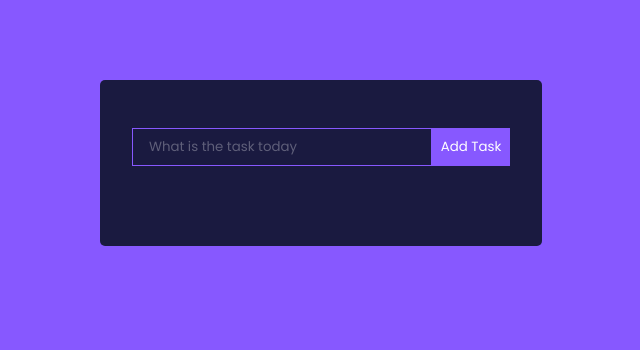
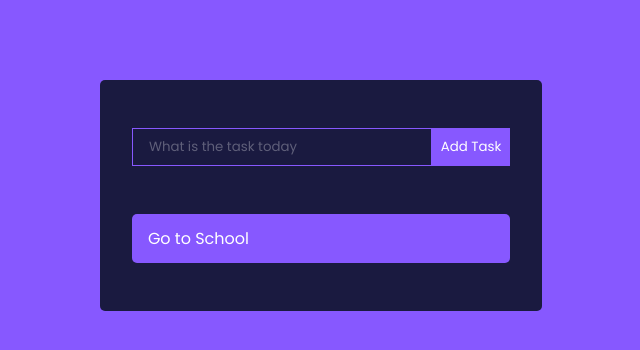
Before and after one commit to LifanZhao/todolistapp-react, a React (Create React App) app: page / in a window 1280 px wide. Shown: the top 350 px of the page, without its empty margins (319-959 px from the left). Built offline with nearby package versions, Linux system fonts and the light colour scheme.

Commit message:
update todo

```diff
--- a/src/components/Todo.js
+++ b/src/components/Todo.js
@@ -1,11 +1,15 @@
 import React from 'react'
+import { fontAwesomeIcon } from '@fortawesome/react-fontawesome'
+import { faPenToSquare } from '@fortawesome/free-regular-svg-icons'
+import { faTrash } from '@fortawesome/free-solid-svg-icons'
 
 export const Todo = () => {
   return (
     <div className='Todo'>
         <p>Go to School</p>
         <div>
-
+            <fontAwesomeIcon icon={faPenToSquare} />
+            <fontAwesomeIcon icon={faTrash} />
         </div>
     </div>
   )
--- a/src/components/TodoWrapper.js
+++ b/src/components/TodoWrapper.js
@@ -1,6 +1,7 @@
 import React, { useState } from 'react'
 import { TodoForm } from './TodoForm'
 import { v4 as uuidv4 } from 'uuid'; //version4
+import { Todo } from './Todo';
 uuidv4();
 
 
@@ -22,6 +23,10 @@
   return (
     <div className='TodoWrapper'>
         <TodoForm addTodo = {addTodo}></TodoForm>
+        {/* {todos.map((todo, index) => (
+        16'58
+        ))} */}
+        <Todo />
     </div>
   )
 }
```
